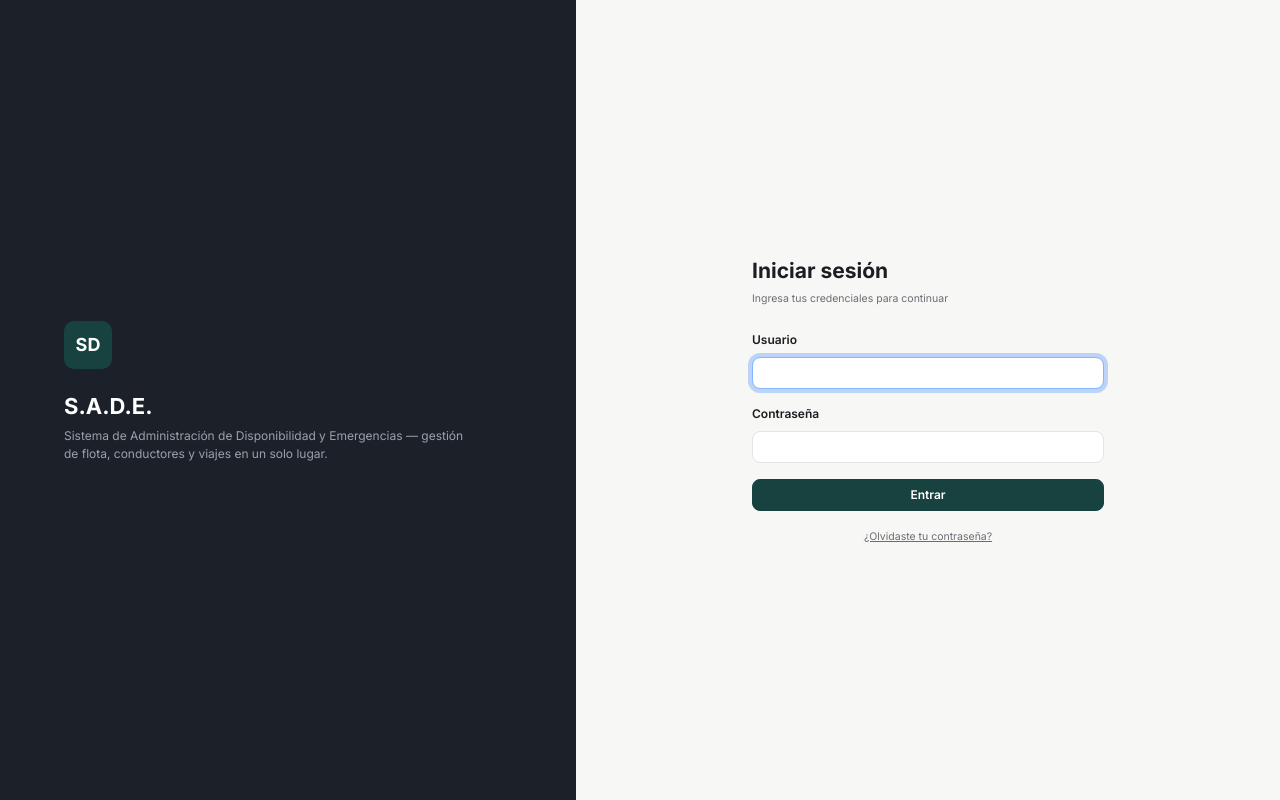
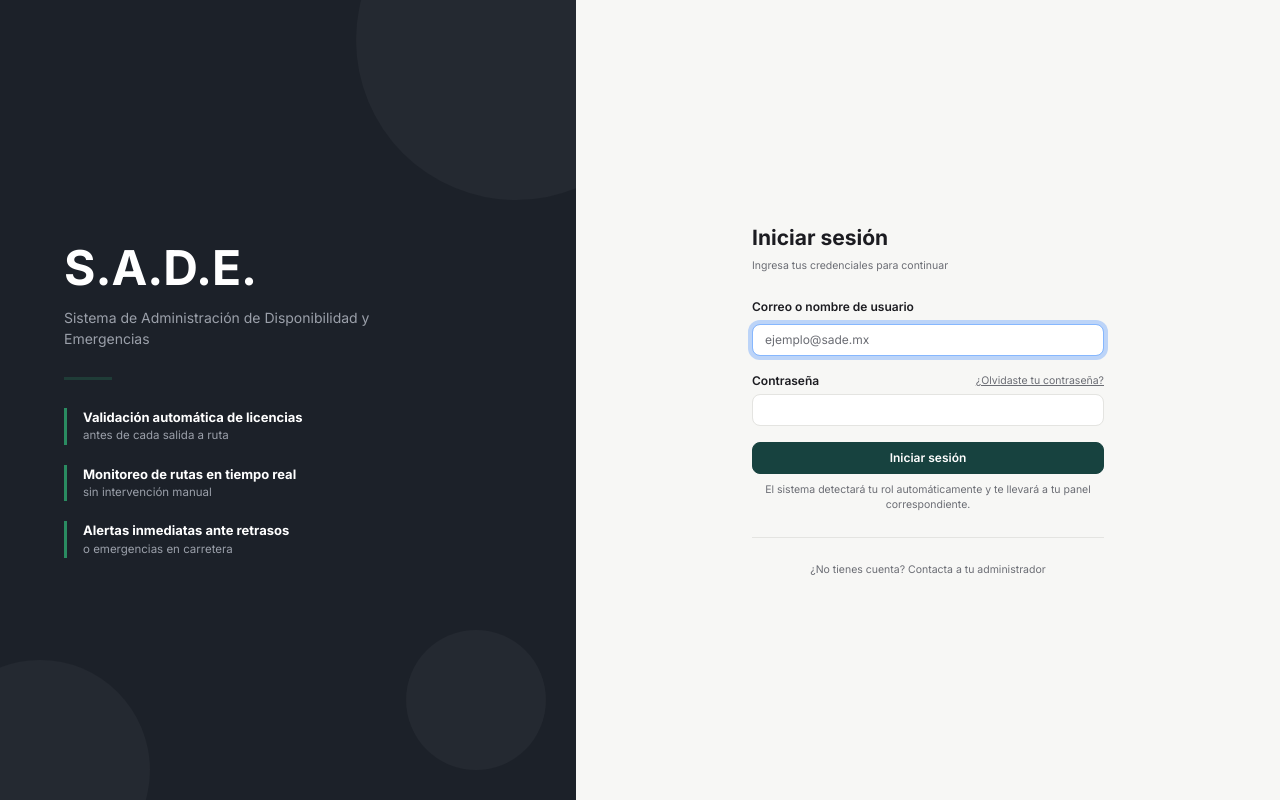
Before and after one commit to mqvmxm/sade_01, a Flask app: page /login in a window 1280 px wide. Run offline with Flask 3, Linux system fonts and the light colour scheme.

Commit message:
feat: redisenar visualmente login.html para igualar el Figma (panel oscuro con bullets/circulos decorativos, textos del formulario actualizados)
Co-Authored-By: Claude Sonnet 5 <noreply@anthropic.com>

```diff
--- a/app/templates/auth/login.html
+++ b/app/templates/auth/login.html
@@ -14,6 +14,8 @@
     }
 
     .login-panel-brand {
+        position: relative;
+        overflow: hidden;
         background-color: var(--color-panel-dark);
         color: #fff;
         flex: 1 1 45%;
@@ -23,29 +25,69 @@
         padding: 4rem;
     }
 
-    .login-panel-brand .brand-mark {
-        width: 48px;
-        height: 48px;
-        border-radius: 10px;
-        background-color: var(--color-brand);
-        display: flex;
-        align-items: center;
-        justify-content: center;
-        font-weight: 700;
-        font-size: 18px;
-        margin-bottom: 1.5rem;
+    .login-panel-decor {
+        position: absolute;
+        border-radius: 50%;
+        background-color: rgba(255, 255, 255, 0.035);
+        pointer-events: none;
+    }
+
+    .login-panel-decor.c1 { width: 320px; height: 320px; top: -120px; right: -100px; }
+    .login-panel-decor.c2 { width: 220px; height: 220px; bottom: -80px; left: -70px; }
+    .login-panel-decor.c3 { width: 140px; height: 140px; bottom: 30px; right: 30px; }
+
+    .login-panel-content {
+        position: relative;
+        z-index: 1;
     }
 
     .login-panel-brand h1 {
         color: #fff;
-        font-size: 22px;
+        font-size: 48px;
         font-weight: 700;
+        line-height: 1.1;
+        margin-bottom: 0.75rem;
     }
 
-    .login-panel-brand p {
+    .login-panel-subtitle {
         color: #9BA0AA;
-        font-size: 12px;
-        max-width: 26rem;
+        font-size: 14px;
+        line-height: 1.5;
+        max-width: 22rem;
+        margin-bottom: 0;
+    }
+
+    .login-panel-divider {
+        width: 48px;
+        height: 3px;
+        background-color: var(--color-success);
+        border: none;
+        margin: 1.75rem 0;
+    }
+
+    .login-panel-features {
+        list-style: none;
+        padding: 0;
+        margin: 0;
+        display: flex;
+        flex-direction: column;
+        gap: 1.25rem;
+    }
+
+    .login-panel-features li {
+        border-left: 3px solid var(--color-success);
+        padding-left: 1rem;
+    }
+
+    .login-panel-feature-title {
+        font-weight: 700;
+        font-size: 13px;
+        color: #fff;
+    }
+
+    .login-panel-feature-desc {
+        font-size: 11.5px;
+        color: #9BA0AA;
     }
 
     .login-panel-form {
@@ -61,15 +103,43 @@
         width: 100%;
         max-width: 22rem;
     }
+
+    .login-divider {
+        border-top: 1px solid var(--color-card-border);
+        opacity: 1;
+        margin: 1.5rem 0;
+    }
 </style>
 {% endblock %}
 
 {% block body %}
 <div class="login-shell">
     <div class="login-panel-brand d-none d-md-flex">
-        <div class="brand-mark">SD</div>
-        <h1>S.A.D.E.</h1>
-        <p>Sistema de Administración de Disponibilidad y Emergencias — gestión de flota, conductores y viajes en un solo lugar.</p>
+        <div class="login-panel-decor c1"></div>
+        <div class="login-panel-decor c2"></div>
+        <div class="login-panel-decor c3"></div>
+
+        <div class="login-panel-content">
+            <h1>S.A.D.E.</h1>
+            <p class="login-panel-subtitle">Sistema de Administración de Disponibilidad y Emergencias</p>
+
+            <hr class="login-panel-divider">
+
+            <ul class="login-panel-features">
+                <li>
+                    <div class="login-panel-feature-title">Validación automática de licencias</div>
+                    <div class="login-panel-feature-desc">antes de cada salida a ruta</div>
+                </li>
+                <li>
+                    <div class="login-panel-feature-title">Monitoreo de rutas en tiempo real</div>
+                    <div class="login-panel-feature-desc">sin intervención manual</div>
+                </li>
+                <li>
+                    <div class="login-panel-feature-title">Alertas inmediatas ante retrasos</div>
+                    <div class="login-panel-feature-desc">o emergencias en carretera</div>
+                </li>
+            </ul>
+        </div>
     </div>
 
     <div class="login-panel-form">
@@ -81,18 +151,22 @@
 
             <form method="POST">
                 <div class="mb-3">
-                    <label for="nombre_usuario" class="form-label">Usuario</label>
+                    <label for="nombre_usuario" class="form-label">Correo o nombre de usuario</label>
                     <input
                         type="text"
                         class="form-control"
                         id="nombre_usuario"
                         name="nombre_usuario"
+                        placeholder="ejemplo@sade.mx"
                         required
                         autofocus
                     >
                 </div>
                 <div class="mb-3">
-                    <label for="contrasena" class="form-label">Contraseña</label>
+                    <div class="d-flex justify-content-between align-items-center mb-1">
+                        <label for="contrasena" class="form-label mb-0">Contraseña</label>
+                        <a href="{{ url_for('auth.olvide_contrasena') }}" class="text-help">¿Olvidaste tu contraseña?</a>
+                    </div>
                     <input
                         type="password"
                         class="form-control"
@@ -101,11 +175,15 @@
                         required
                     >
                 </div>
-                <button type="submit" class="btn btn-primary w-100">Entrar</button>
+                <button type="submit" class="btn btn-primary w-100">Iniciar sesión</button>
+                <p class="text-help text-center mt-2 mb-0">
+                    El sistema detectará tu rol automáticamente y te llevará a tu panel correspondiente.
+                </p>
             </form>
-            <div class="text-center mt-3">
-                <a href="{{ url_for('auth.olvide_contrasena') }}" class="text-help">¿Olvidaste tu contraseña?</a>
-            </div>
+
+            <hr class="login-divider">
+
+            <p class="text-help text-center mb-0">¿No tienes cuenta? Contacta a tu administrador</p>
         </div>
     </div>
 </div>
```
